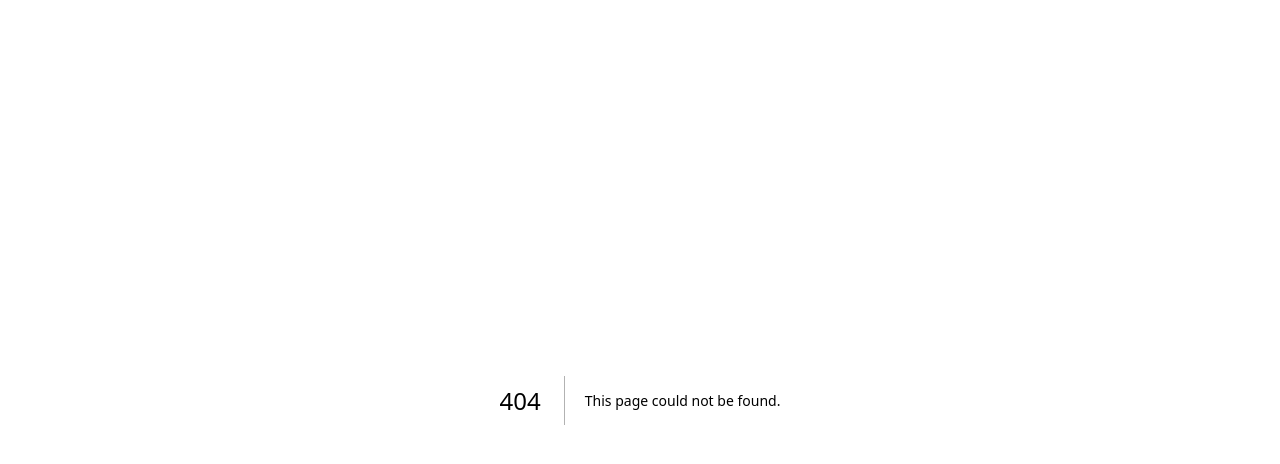
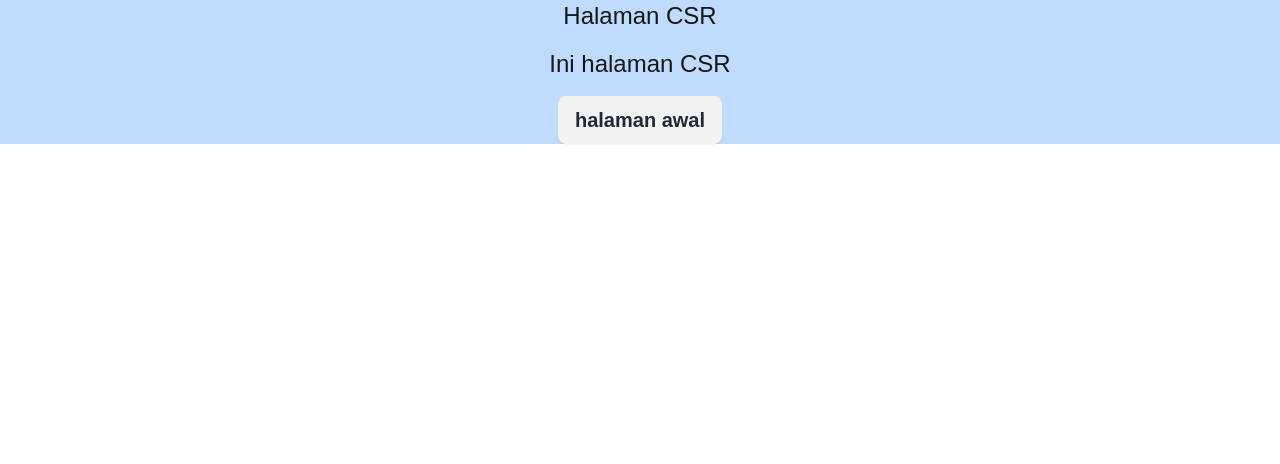
Before and after one commit to RizkiMaula/daisynateur, a Next.js app: page /coba2 in a window 1280 px wide. Before the commit this address had no page. Shown: the top 464 px of the page. Built offline with nearby package versions, Linux system fonts and the light colour scheme.

Commit message:
first commit

```diff
--- a/package.json
+++ b/package.json
@@ -9,11 +9,12 @@
     "lint": "next lint"
   },
   "dependencies": {
+    "next": "15.1.6",
     "react": "^19.0.0",
-    "react-dom": "^19.0.0",
-    "next": "15.1.6"
+    "react-dom": "^19.0.0"
   },
   "devDependencies": {
+    "daisyui": "^4.12.23",
     "postcss": "^8",
     "tailwindcss": "^3.4.1"
   }
--- /dev/null
+++ b/src/app/coba2/page.js
@@ -0,0 +1,17 @@
+import Link from 'next/link';
+
+export default function Coba2() {
+  return (
+    <div className="flex flex-col items-center justify-center gap-4 text-2xl bg-blue-200">
+      <h1>Halaman CSR</h1>
+      <p>Ini halaman CSR</p>
+
+      <Link
+        className="text-xl hover:text-blue-500 btn"
+        href="/"
+      >
+        halaman awal
+      </Link>
+    </div>
+  );
+}
--- /dev/null
+++ b/src/app/foods/page.js
@@ -0,0 +1,3 @@
+export default function Page() {
+  return <div>bukan foods</div>;
+}
--- a/tailwind.config.mjs
+++ b/tailwind.config.mjs
@@ -1,17 +1,12 @@
+import daisyui from 'daisyui';
+
 /** @type {import('tailwindcss').Config} */
 export default {
-  content: [
-    "./src/pages/**/*.{js,ts,jsx,tsx,mdx}",
-    "./src/components/**/*.{js,ts,jsx,tsx,mdx}",
-    "./src/app/**/*.{js,ts,jsx,tsx,mdx}",
-  ],
+  content: ['./src/pages/**/*.{js,ts,jsx,tsx,mdx}', './src/components/**/*.{js,ts,jsx,tsx,mdx}', './src/app/**/*.{js,ts,jsx,tsx,mdx}'],
   theme: {
     extend: {
-      colors: {
-        background: "var(--background)",
-        foreground: "var(--foreground)",
-      },
+      colors: {},
     },
   },
-  plugins: [],
+  plugins: [daisyui],
 };
```
Also changed, not shown: 1 other file (tests, documents, lock files or other folders).
